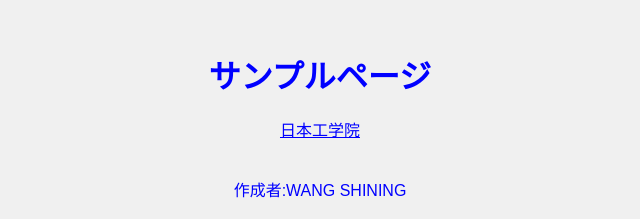
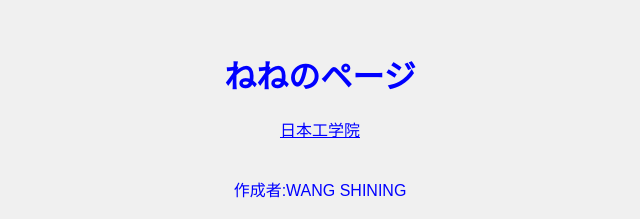
Before and after one commit to silvia521wsn/silvia521wsn.github.io, a plain HTML site: page index.html in a window 1280 px wide. Shown: the part 210-429 px from the top of the page, without its empty margins (320-960 px from the left). Drawn offline with Linux system fonts and the light colour scheme; no server answers.

Commit message:
change title

```diff
--- a/index.html
+++ b/index.html
@@ -41,7 +41,7 @@
     </style>
 </head>
 <body>
-    <h1>サンプルページ</h1>
+    <h1>ねねのページ</h1>
     <a href="https://www.neec.ac.jp">日本工学院</a>
     <p>作成者:WANG SHINING</p>
 
```
